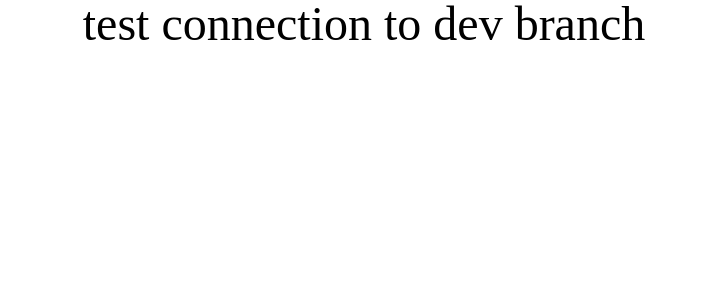
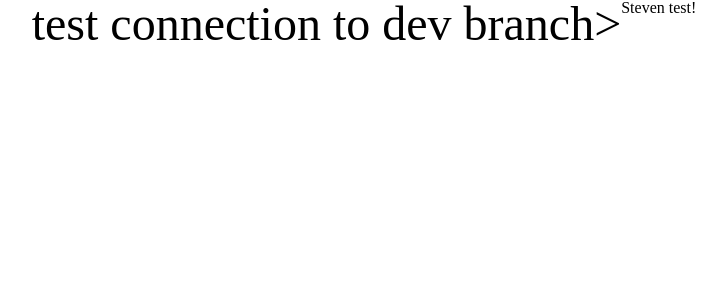
Before and after one commit to Kasador/geo-lingo, a React (Create React App) app: page / in a window 1280 px wide. Shown: the top 300 px of the page, without its empty margins (276-1002 px from the left). Built offline with nearby package versions, Linux system fonts and the light colour scheme.

Commit message:
TEST: added my name.

```diff
--- a/src/Main/App.js
+++ b/src/Main/App.js
@@ -4,7 +4,8 @@ import '../Main/App.scss';
 function App() {
     return (
         <div className="App">
-            <h1>test connection to dev branch</h1>
+            <h1>test connection to dev branch></h1>
+            <h2>Steven test!</h2>
         </div>
     );
 }
```
